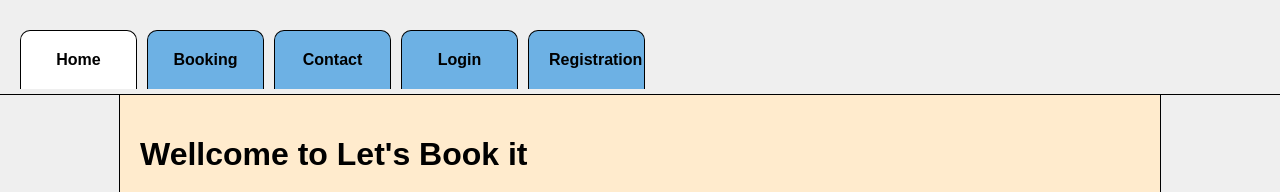
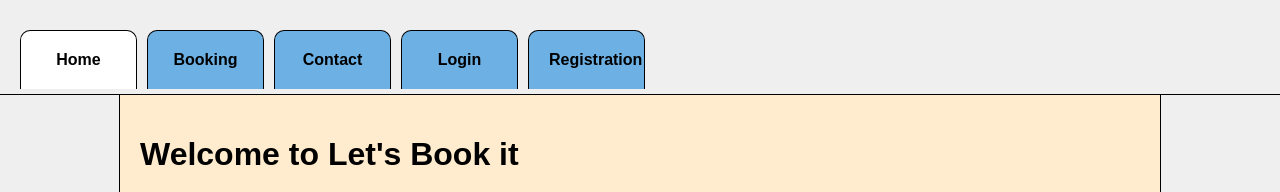
Before and after one commit to Tcompute2018/HTML-CSS-Javascript, a plain HTML site: page main.html in a window 1280 px wide. Shown: the top 192 px of the page. Drawn offline with Linux system fonts and the light colour scheme; grey boxes are pictures that could not be loaded.

Commit message:
Update main.html

```diff
--- a/main.html
+++ b/main.html
@@ -18,7 +18,7 @@
         </ul>
     </div>
     <div class = "main_container">
-        <h1>Wellcome to Let's Book it</h1>
+        <h1>Welcome to Let's Book it</h1>
         <img src="hotel.jpg" alt="HTML5 Icon" width="500" height="500">
 
     </div>
```
